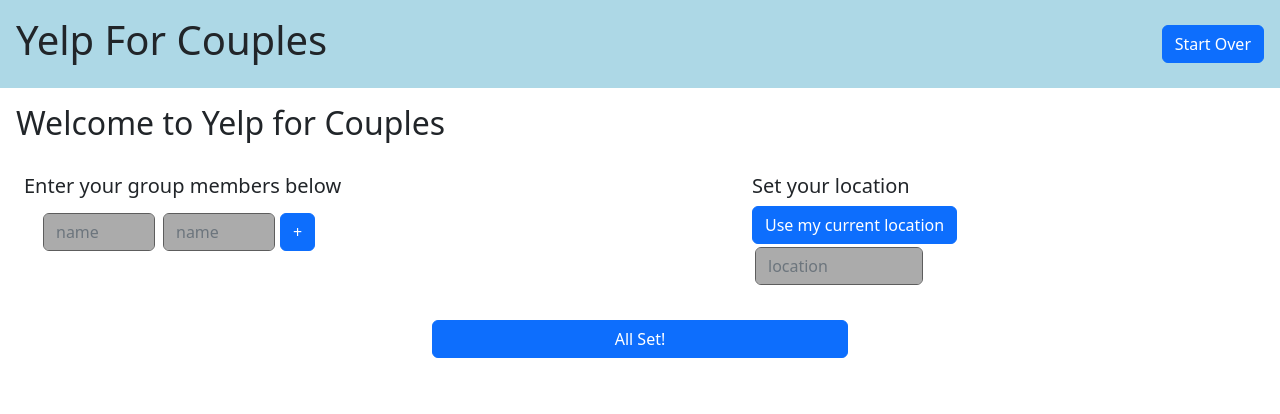
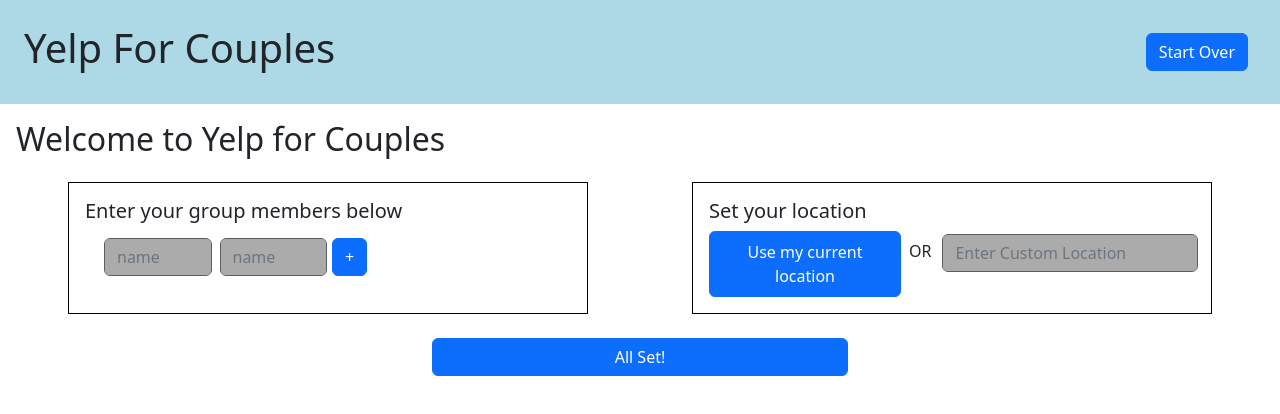
Before and after one commit to oguerra9/yelp-for-couples, a React (Create React App) app in the folder client/: page / in a window 1280 px wide. Shown: the top 414 px of the page. Built offline with nearby package versions, Linux system fonts and the light colour scheme.

Commit message:
updated keys and added some styling

```diff
--- a/client/src/components/Header.js
+++ b/client/src/components/Header.js
@@ -7,9 +7,9 @@
         window.location.pathname = '/';
     }
     return (
-        <div className="d-flex justify-content-between p-3" style={{'backgroundColor': 'lightBlue'}}>
+        <div className="d-flex justify-content-between p-4" style={{'backgroundColor': 'lightBlue'}}>
             <h1>Yelp For Couples</h1>
-            <Button onClick={resetApp} className="d-flex align-self-center">Start Over</Button>
+            <Button onClick={resetApp} className="d-flex align-self-center m-2">Start Over</Button>
         </div>
     );
 }
--- a/client/src/http-common.js
+++ b/client/src/http-common.js
@@ -3,7 +3,7 @@
 export default axios.create({
     baseURL: 'https://travel-advisor.p.rapidapi.com/',
     headers: {
-      'X-RapidAPI-Key': '4341755dc2msh4208947d6e70d72p170865jsnd1b8b18bb70a',
+      'X-RapidAPI-Key': '8bd94b1fd1msha94f5193faa330fp1e5d6bjsn52affb54635b',
       'X-RapidAPI-Host': 'travel-advisor.p.rapidapi.com'
     }
   });
--- a/client/src/pages/Home.js
+++ b/client/src/pages/Home.js
@@ -56,8 +56,8 @@
     return (
         <div>
             <h2 className="mb-4">Welcome to Yelp for Couples</h2>
-            <div className="d-flex justify-content-between">
-                <Col className="col-lg-5 p-2">
+            <div className="d-flex justify-content-around">
+                <Col className="col-lg-5 p-3" style={{'border':'1px solid black'}}>
                     <div>
                         <h5>Enter your group members below</h5>
                     </div>
@@ -77,15 +77,16 @@
                         </Form>
                     </div>
                 </Col>
-                <Col className="col-lg-5 p-2">
+                <Col className="col-lg-5 p-3" style={{'border':'1px solid black'}}>
                     <div>
                         <h5>Set your location</h5>
                     </div>
-                    <div>
-                        <Button onClick={setCurrLocation}>Use my current location</Button>
+                    <div className="d-flex">
+                        <Button onClick={setCurrLocation} className="p-2">Use my current location</Button>
+                        <div className="m-2">OR</div>
                         <Form className="d-flex">
-                            <div className="col-lg-4">
-                                <Form.Control type="text" id="formTextLine" name="locationForm" onChange={handleLocationChange} value={location} placeholder="location" />
+                            <div>
+                                <Form.Control type="text" id="formTextLine" name="locationForm" onChange={handleLocationChange} value={location} placeholder="Enter Custom Location" />
                             </div>
                         </Form>
                     </div>
@@ -112,8 +113,9 @@
             console.log(`location name = ${response}`);
             return response;
         });
-
+        console.log(locationName);
         await getGeoId(locationName).then((response) => {
+            console.log(response);
             localStorage.setItem('locationId', response.locationId);
             window.location.pathname = '/options/cuisine';
         });
--- a/client/src/pages/Options.js
+++ b/client/src/pages/Options.js
@@ -32,8 +32,8 @@
     useEffect(async () => {
 
         console.log(`retrieving options for ${elementType}`);
-        getOptions(elementType);
-        setSelectedList([]);
+        //getOptions(elementType);
+        //setSelectedList([]);
 
     }, []);
 
@@ -118,10 +118,10 @@
         <div className="d-flex justify-content-around">
             <div id="optionDisplay" className="col-lg-5">
                 {(elementType === 'cuisine') ? (
-                    <h4>Cuisine Options</h4>
+                    <h2>Cuisine Options</h2>
                 ) : (
                     <div className='d-flex justify-content-between'>
-                        <h4>Restaurant Options</h4>
+                        <h2>Restaurant Options</h2>
                         <Button onClick={handleShow}>Filter</Button>
                     </div>
                 )}
--- a/client/src/pages/Vote.js
+++ b/client/src/pages/Vote.js
@@ -78,7 +78,7 @@
             clearRank();
         }
 
-        if (currVoterNum < voters.length) {
+        if (currVoterNum < voters.length && voteOptions.length > 1) {
             return (
                 <div>
                     <h5>{voters[currVoterNum]}'s turn to vote</h5>
@@ -92,7 +92,7 @@
             );
         } else {
 
-            if (winner === '') {
+            if (winner === '' && voteOptions.length > 1) {
                 calculateWinner();
             }
 
--- a/client/src/services/APIService.js
+++ b/client/src/services/APIService.js
@@ -10,6 +10,7 @@
 
     try {
         const response = await http.get('/locations/search', options);
+        console.log('response');
         console.log(response);
         let lat = response.data.data[0].result_object.latitude;
         let lon = response.data.data[0].result_object.longitude;
@@ -55,7 +56,7 @@
         },
         headers: {
             'content-type': 'application/json',
-            'X-RapidAPI-Key': '652c01dd3emsh0215dfe5dc848f6p1d45d6jsn43f4c72bc42e',
+            'X-RapidAPI-Key': '8bd94b1fd1msha94f5193faa330fp1e5d6bjsn52affb54635b',
             'X-RapidAPI-Host': 'travel-advisor.p.rapidapi.com'
         },
         data: {
@@ -235,8 +236,8 @@
           'accept-language': 'en',
         },
         headers: {
-          'X-RapidAPI-Key': '652c01dd3emsh0215dfe5dc848f6p1d45d6jsn43f4c72bc42e',
-          'X-RapidAPI-Host': 'forward-reverse-geocoding.p.rapidapi.com'
+            'X-RapidAPI-Key': '8bd94b1fd1msha94f5193faa330fp1e5d6bjsn52affb54635b',
+            'X-RapidAPI-Host': 'forward-reverse-geocoding.p.rapidapi.com'
         }
       };
 
```
